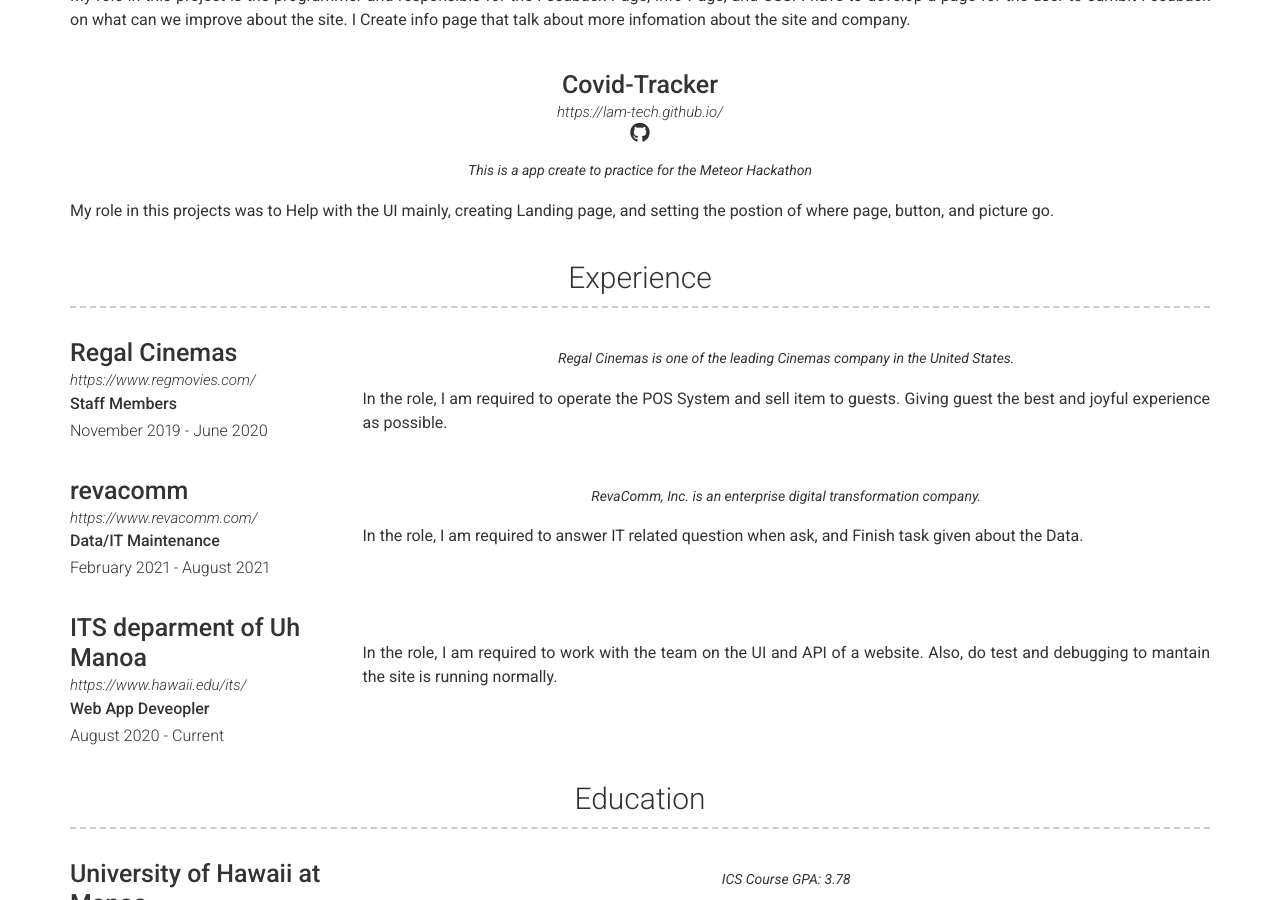
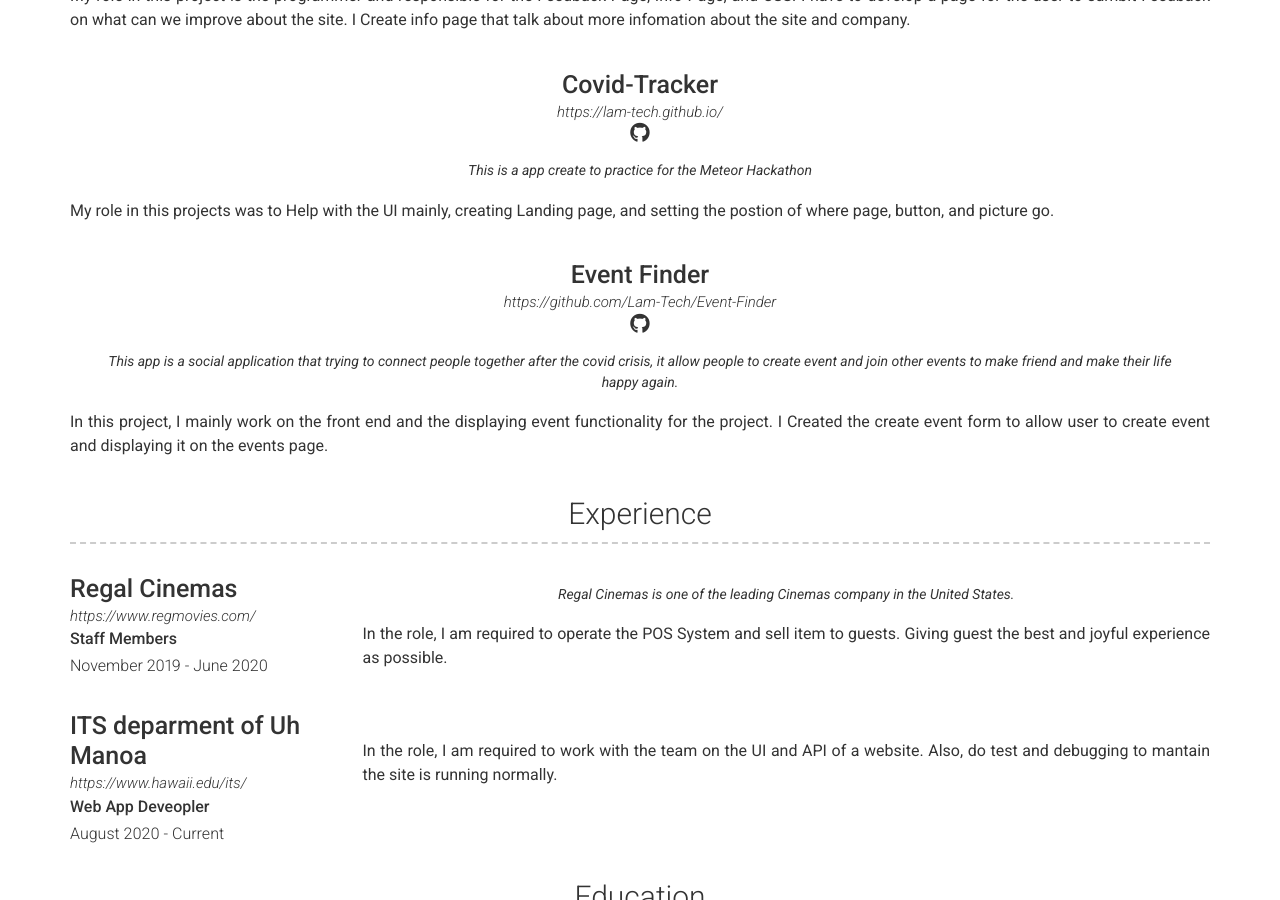
Before and after one commit to yiwenc22/CV, a Jekyll site: the page built from index.md, in a window 1280 px wide and 900 px high, scrolled down 1279 px. Built offline with Jekyll 4.4.1, drawn with Linux system fonts in a browser that asks for light colours; nearby versions of some CDN libraries.

Commit message:
Small project and exp change

```diff
--- a/_data/experience.yml
+++ b/_data/experience.yml
@@ -10,16 +10,6 @@
     In the role, I am required to operate the POS System and sell item to guests. Giving guest the best and joyful experience as possible.
 
 - layout: left
-  company: revacomm
-  link: https://www.revacomm.com/
-  job_title: Data/IT Maintenance
-  dates: February 2021 - August 2021
-  quote: >
-    RevaComm, Inc. is an enterprise digital transformation company.
-  description: |
-    In the role, I am required to answer IT related question when ask, and Finish task given about the Data.
-
-- layout: left
   company: ITS deparment of Uh Manoa
   link: https://www.hawaii.edu/its/
   job_title: Web App Deveopler
--- a/_data/projects.yml
+++ b/_data/projects.yml
@@ -42,3 +42,14 @@
   description: |
     My role in this projects was to Help with the UI mainly, creating Landing page, and setting the postion
     of where page, button, and picture go.
+
+- layout: top-middle
+  name: Event Finder
+  link: https://github.com/Lam-Tech/Event-Finder
+  github: Lam-Tech/Event-Finder
+  quote: >
+    This app is a social application that trying to connect people together after the covid crisis,
+    it allow people to create event and join other events to make friend and make their life happy again.
+  description: |
+    In this project, I mainly work on the front end and the displaying event functionality for the project.
+    I Created the create event form to allow user to create event and displaying it on the events page.
```
